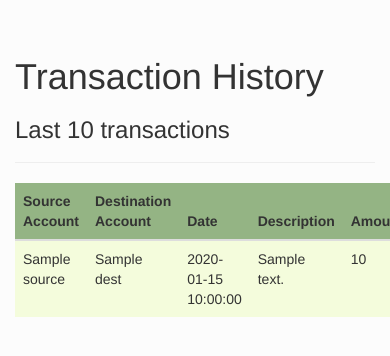
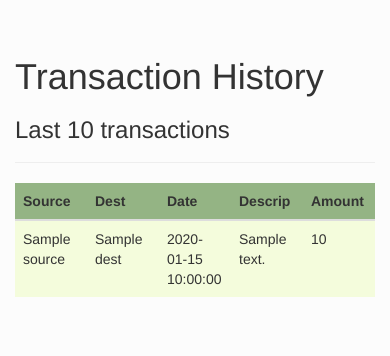
Before and after one commit to bxbrenden/gnucash-helper, a Flask app: template templates/transactions.html in a window 390 px wide; the page is wider, and only the part inside the window is pictured. Shown: the part 55-411 px from the top of that part. Run offline with Flask 2, Linux system fonts and the light colour scheme; the template is opened without the code that fills it: most values are stand-ins (such as "Sample title", 1, 10 or a date in 2020); parts of the project's set-up code (start-up, migrations or seed data) failed here and were passed over; some libraries are stand-ins or nearby versions.

Commit message:
Fix Transaction table (#27)
* log directly into GNUCASH_DIR

* modify table CSS for mobile balances (only usable in landscape)

* remove superfluous CSS

* shorten column names

```diff
--- a/static/stylin.css
+++ b/static/stylin.css
@@ -22,3 +22,8 @@ tr.oddrow {
 .navbar-left {
   text-decoration: none;
 }
+
+table {
+  table-layout: fixed;
+  overflow-wrap: break-word;
+}
--- a/templates/transactions.html
+++ b/templates/transactions.html
@@ -13,10 +13,10 @@
 <div>
   <table class="table">
     <thead>
-      <th>Source Account</th>
-      <th>Destination Account</th>
+      <th>Source</th>
+      <th>Dest</th>
       <th>Date</th>
-      <th>Description</th>
+      <th>Descrip</th>
       <th>Amount</th>
     </thead>
     <tbody>
```
